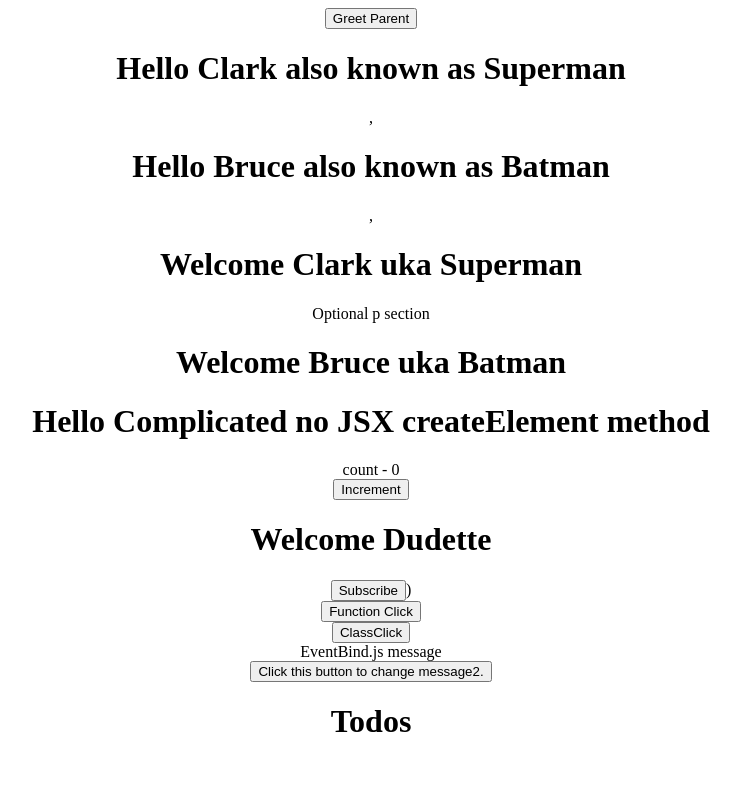
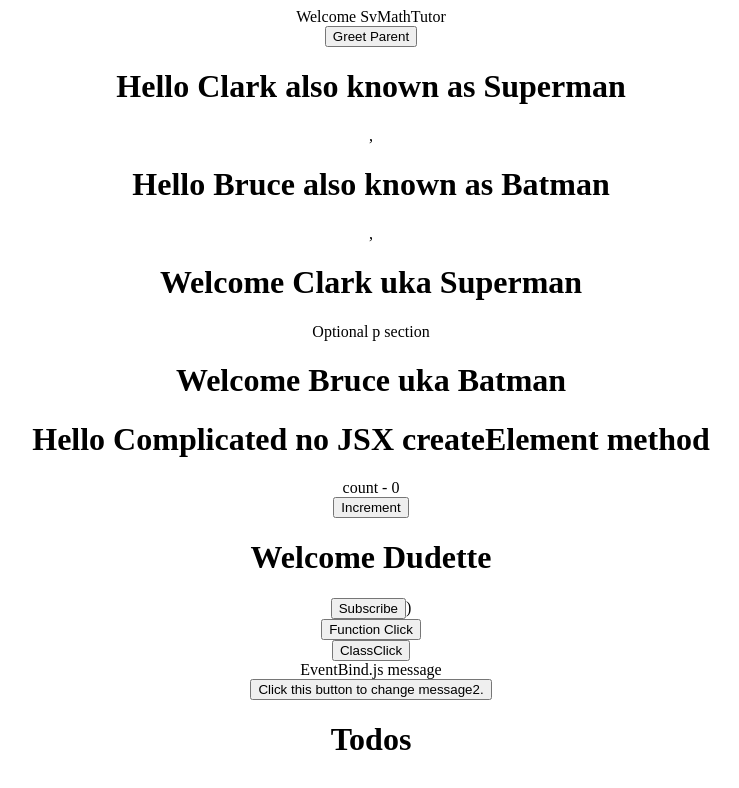
Before and after one commit to rob4abcba/ReactJS-Project, a React (Create React App) app: page / in a window 1280 px wide. Shown: the top 788 px of the page, without its empty margins (269-1008 px from the left). Built offline with nearby package versions, Linux system fonts and the light colour scheme.

Commit message:
Opt1 "if else" conditional rendering

```diff
--- a/src/App.js
+++ b/src/App.js
@@ -10,6 +10,7 @@
 import ClassClick from './components/ClassClick';
 import EventBind from './components/EventBind';
 import ParentComponent from './components/ParentComponent';
+import UserGreeting from './components/UserGreeting';
 
 class App extends React.Component {
   constructor(props) {
@@ -37,6 +38,7 @@
   render() {
     return (
       <div className="App">
+        <UserGreeting />
         <ParentComponent />
         <MyGreet name="Clark" heroName="Superman">
           <p>Optional p section</p>
--- /dev/null
+++ b/src/components/UserGreeting.js
@@ -0,0 +1,29 @@
+import React, { Component } from 'react'
+
+class UserGreeting extends Component {
+    constructor(props) {
+        super(props)
+
+        this.state = {
+            isLoggedIn: true
+        }
+    }
+
+    render() {
+        if (this.state.isLoggedIn) {
+            return (
+                <div>
+                    <div>Welcome SvMathTutor</div>
+                </div>
+            )
+        } else {
+            return (
+                <div>
+                    <div>Welcome Guest</div>
+                </div>
+            )
+        }
+    }
+}
+
+export default UserGreeting
```
